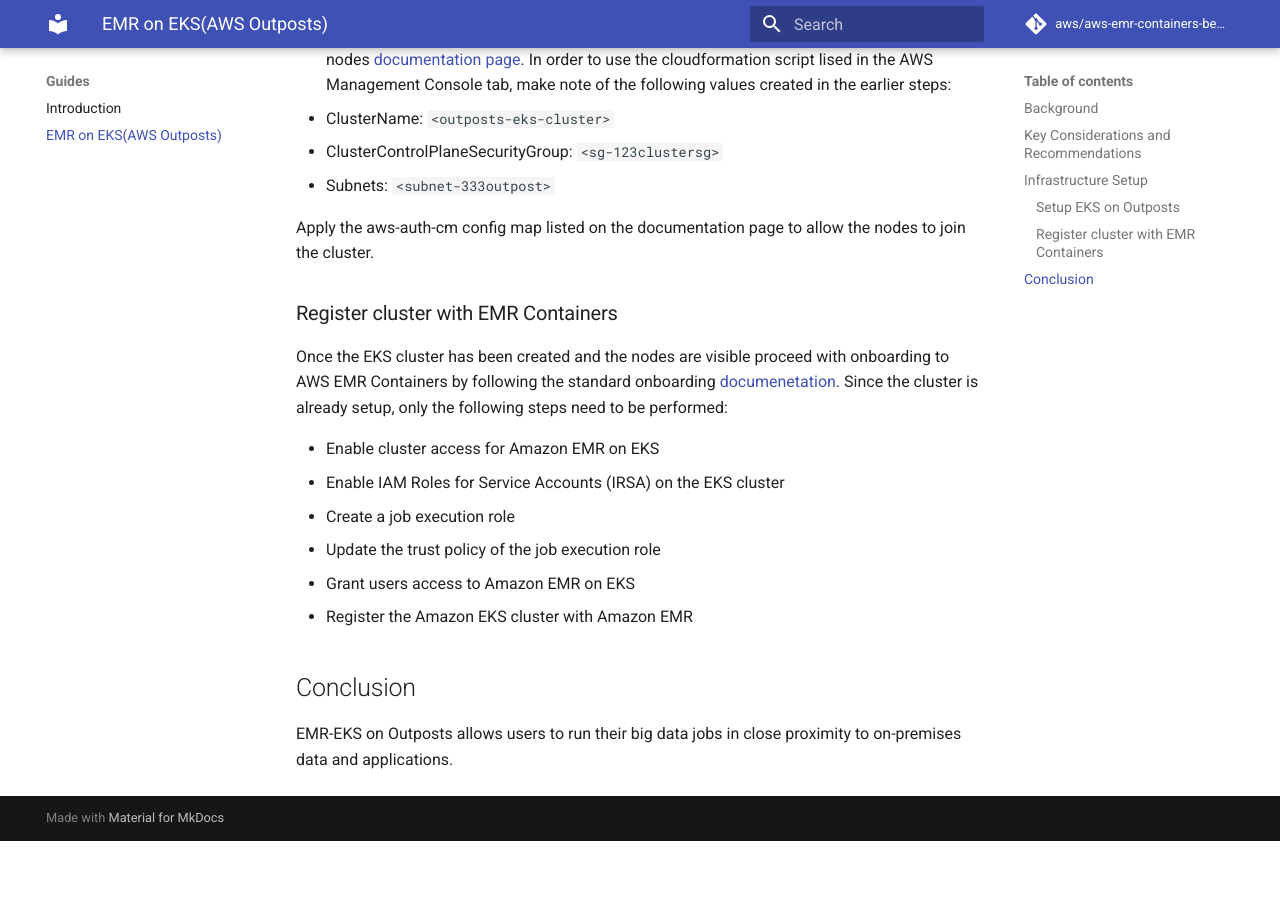
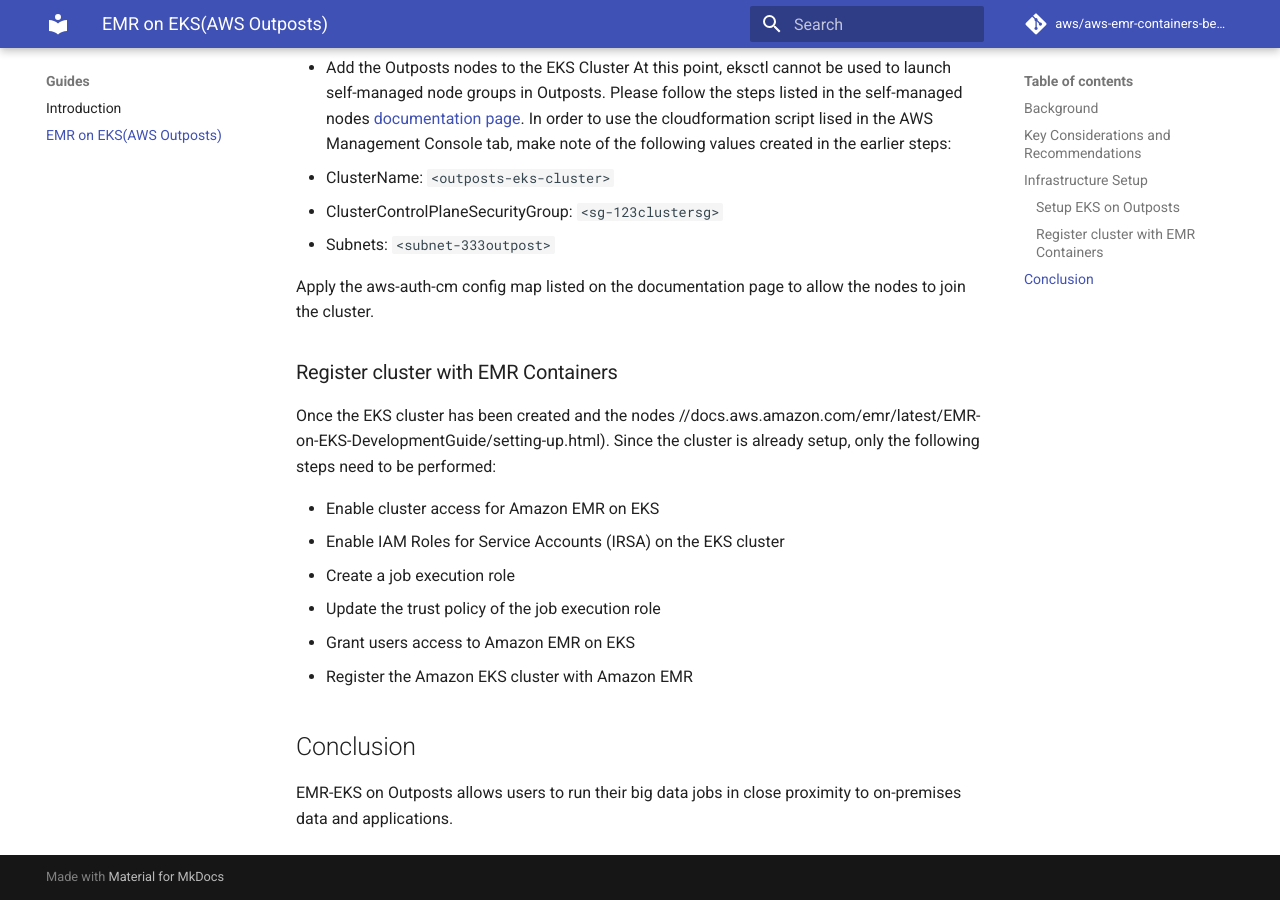
Before and after one commit to aws/aws-emr-containers-best-practices, an MkDocs documentation site: the page built from content/outposts/emr-containers-on-outposts.md, in a window 1280 px wide and 900 px high, scrolled down 3264 px. Built offline with MkDocs 1.6.1 and Material for MkDocs 9.7.7, drawn with Linux system fonts in a browser that asks for light colours; comment, search, counter and statistics services are not loaded; before the commit the page ends 4105 px from its top, so only the background shows below that; some of the changed text lies outside the part shown.

Commit message:
spell check

```diff
--- a/content/outposts/emr-containers-on-outposts.md
+++ b/content/outposts/emr-containers-on-outposts.md
@@ -11,6 +11,8 @@
   * Use the AWS Management Console+CloudFormation to create a self-managed node group in Outposts
 * For EMR workloads, we recommend creating EKS clusters where all the worker nodes reside in the Outposts self-managed node group.
 * AWS Fargate is not available on Outposts.
+* Regions supported, prerequisites and considerations for EKS on Outposts - https://docs.aws.amazon.com/eks/latest/userguide/eks-on-outposts.html
+
 
 ## Infrastructure Setup
 ### Setup EKS on Outposts
@@ -138,7 +140,7 @@
 Apply the aws-auth-cm config map listed on the documentation page to allow the nodes to join the cluster.
 
 ### Register cluster with EMR Containers
-Once the EKS cluster has been created and the nodes are visible proceed with onboarding to AWS EMR Containers by following the standard onboarding [documenetation](https://docs.aws.amazon.com/emr/latest/EMR-on-EKS-DevelopmentGuide/setting-up.html). Since the cluster is already setup, only the following steps need to be performed:
+Once the EKS cluster has been created and the nodes //docs.aws.amazon.com/emr/latest/EMR-on-EKS-DevelopmentGuide/setting-up.html). Since the cluster is already setup, only the following steps need to be performed:
 
 * Enable cluster access for Amazon EMR on EKS
 * Enable IAM Roles for Service Accounts (IRSA) on the EKS cluster
```
